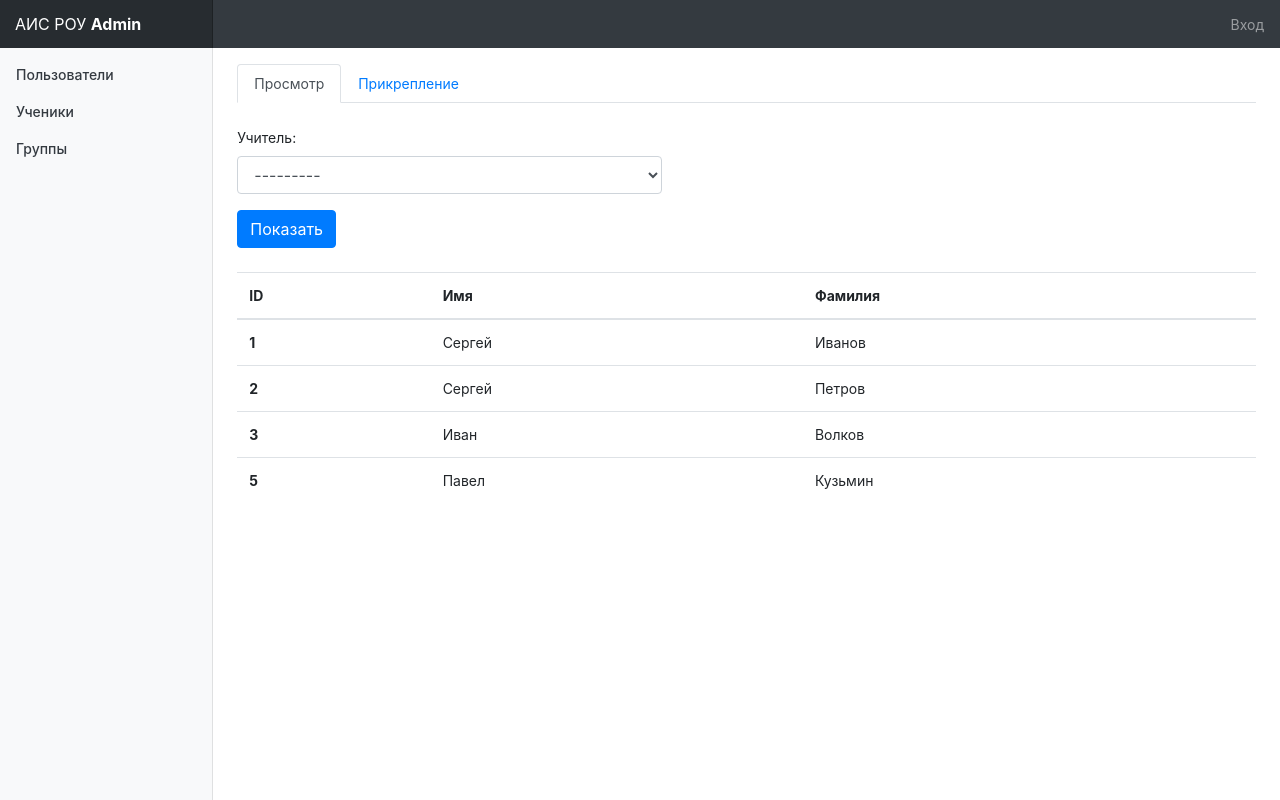
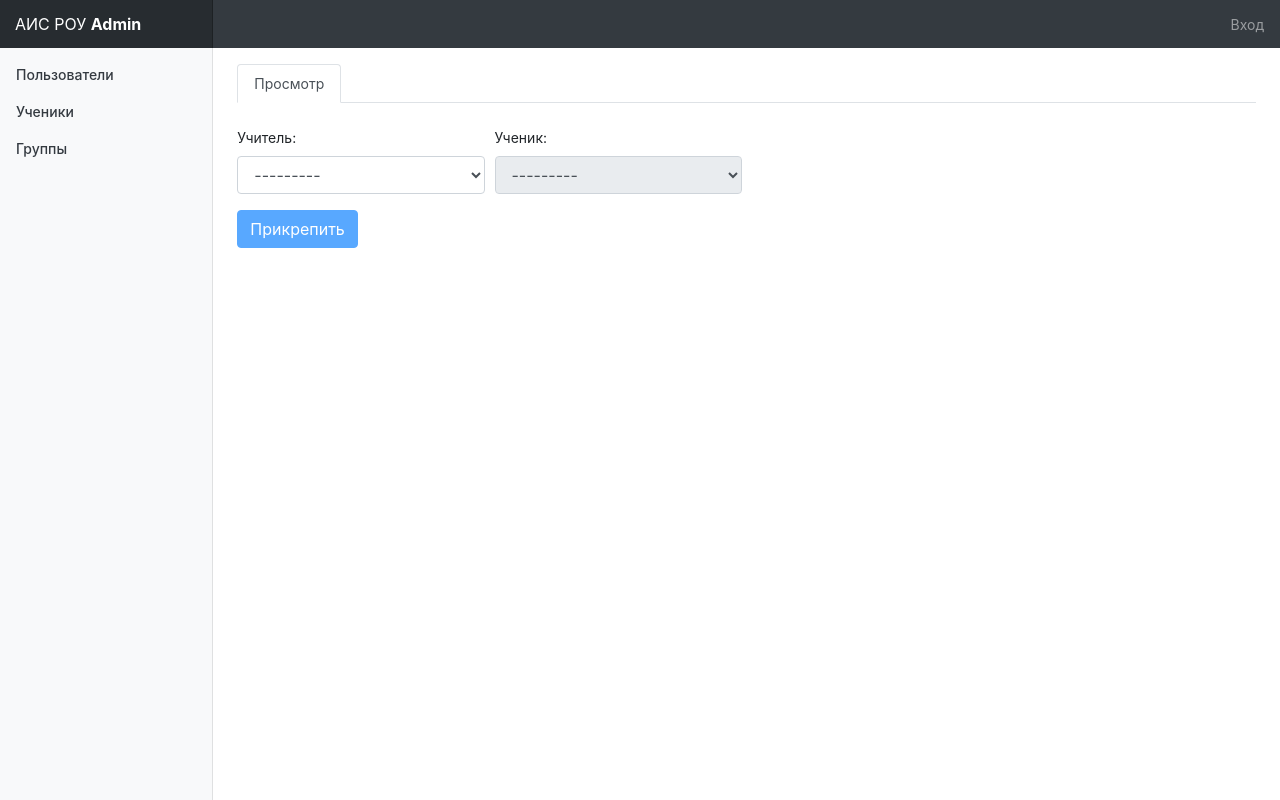
Before and after one commit to VitaliyBiletov/aisrou-django-backend-, a Django app: template templates/admin_panel/groups.html in a window 1280 px wide. Run offline with Django 3.2, Linux system fonts and the light colour scheme; the template is opened without the code that fills it: values that come from a table or form of the project are taken from there, others are empty; data comes from the database, SQL or seed files in the repository; both versions use the stored data as it was after the commit; some libraries are stand-ins or nearby versions.

Commit message:
Форма закрепления ученика за учителем. JS

```diff
--- a/admin_panel/forms.py
+++ b/admin_panel/forms.py
@@ -48,14 +48,14 @@ class PupilRegistrationForm(forms.ModelForm):
 class LogoGroupsForm(forms.ModelForm):
     class Meta:
         model = LogoGroups
-        fields = ('teacher',)
+        fields = ('teacher', 'pupil')
 
     def __init__(self, *args, **kwargs):
         super().__init__(*args, **kwargs)
         for field in iter(self.fields):
             self.fields[field].widget.attrs.update(
                 {
-                    'class': 'form-control col-md-5'
+                    'class': 'form-control'
                 }
             )
         self.fields['teacher'].queryset = User.objects.filter(groups__name='Логопеды')
--- a/admin_panel/models.py
+++ b/admin_panel/models.py
@@ -26,7 +26,7 @@ class Pupil(models.Model):
     )
 
     def __str__(self):
-        return get_name
+        return self.last_name
 
     class Meta:
         verbose_name = 'Ученик'
--- a/templates/admin_panel/base_admin.html
+++ b/templates/admin_panel/base_admin.html
@@ -6,8 +6,8 @@
     <title>{% block title %}{% endblock %}</title>
     <link rel="stylesheet" href="https://stackpath.bootstrapcdn.com/bootstrap/4.3.1/css/bootstrap.min.css" integrity="sha384-ggOyR0iXCbMQv3Xipma34MD+dH/1fQ784/j6cY/iJTQUOhcWr7x9JvoRxT2MZw1T" crossorigin="anonymous">
     <link rel="stylesheet" href="{% static 'css/dashboard.css' %}" />
-      <script src="https://code.jquery.com/jquery-1.12.4.js"></script>
-  <script src="https://code.jquery.com/ui/1.12.1/jquery-ui.js"></script>
+    <script src="https://code.jquery.com/jquery-1.12.4.js"></script>
+    <script src="https://code.jquery.com/ui/1.12.1/jquery-ui.js"></script>
     <script type="application/javascript" src="{% static 'js/admin_panel/index.js' %}" ></script>
 <body>
 
--- a/templates/admin_panel/groups.html
+++ b/templates/admin_panel/groups.html
@@ -11,44 +11,31 @@
       <li class="nav-item">
         <a class="nav-link active" href="#tabs-1">Просмотр</a>
       </li>
-      <li class="nav-item">
-        <a class="nav-link" href="#tabs-2">Прикрепление</a>
-      </li>
     </ul>
   <div class="tab-pane" id="tabs-1">
 <!--    <div class="d-flex justify-content-between flex-wrap flex-md-nowrap align-items-center pb-2 mb-3 border-bottom">-->
 <!--        <h1 class="h2">Группы</h1>-->
 <!--    </div>-->
-    <form id="group_view_form" class="my-4 chartjs-render-monitor" method="post">
+    <form id="group_view_form" class="my-4" method="post">
         {% csrf_token %}
-        {{ logo_groups_form }}
-        <button type="submit" id="button_view" class="btn btn-primary mt-3">Показать</button>
+        <div class="form-row">
+                <div class="form-group col-md-3">
+                    {{ logo_groups_form.teacher.label_tag }}
+                    {{ logo_groups_form.teacher }}
+                </div>
+                <div class="form-group col-md-3">
+                    {{ logo_groups_form.pupil.label_tag }}
+                    {{ logo_groups_form.pupil }}
+                </div>
+        </div>
+        <button type="button" id="button_attachment" class="btn btn-primary disabled" disabled>Прикрепить</button>
+<!--        <button type="submit" id="button_view" class="btn btn-primary mt-3">Показать</button>-->
     </form>
-    <table class="table mt-3">
-      <thead>
-        <tr>
-          <th scope="col">ID</th>
-          <th scope="col">Имя</th>
-          <th scope="col">Фамилия</th>
-        </tr>
-      </thead>
-      <tbody>
-      {% for record in logo_groups_filtered %}
-        <tr>
-          <th scope="row">{{ record.pupil.id }}</th>
-          <td>{{ record.pupil.first_name }}</td>
-          <td>{{ record.pupil.last_name }}</td>
-        </tr>
-        {% endfor %}
-      </tbody>
-    </table>
-  </div>
-  <div class="tab-pane" id="tabs-2">
-      <form class="my-4 chartjs-render-monitor" method="post">
-        {% csrf_token %}
-        {{ logo_groups_form }}
-        <button type="submit" id="button_attachment" class="btn btn-primary mt-3">Показать</button>
-      </form>
+
+    <div id="table">
+
+
+    </div>
   </div>
 </div>
 
```
Also changed, not shown: admin_panel/views.py (+14 -12 lines), static/js/admin_panel/index.js (+40 -0 lines), templates/admin_panel/result_table.html (added, +19 -0 lines), db.sqlite3.
